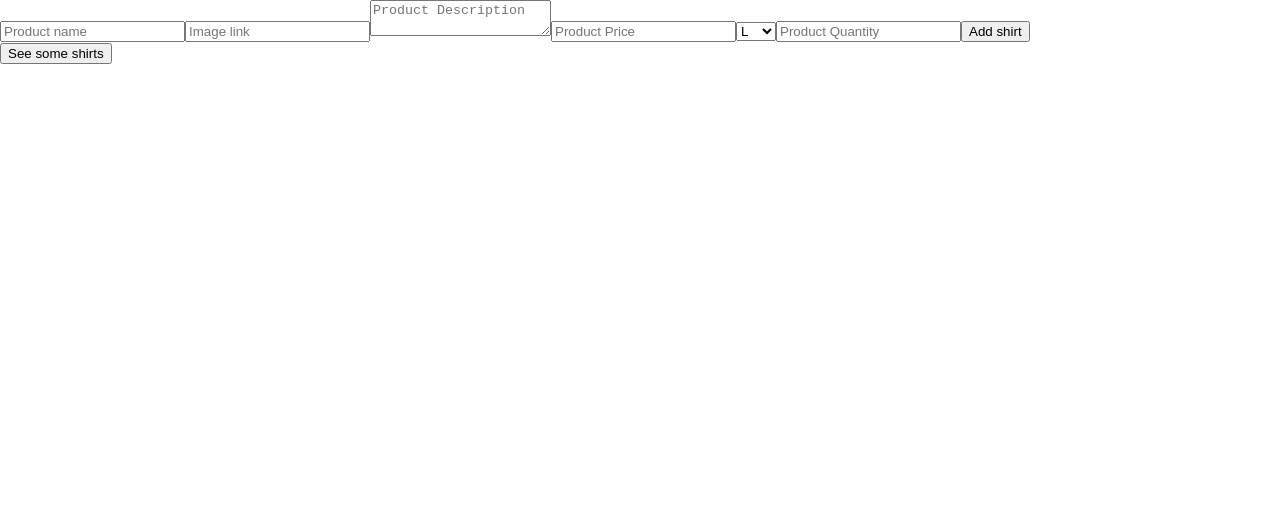
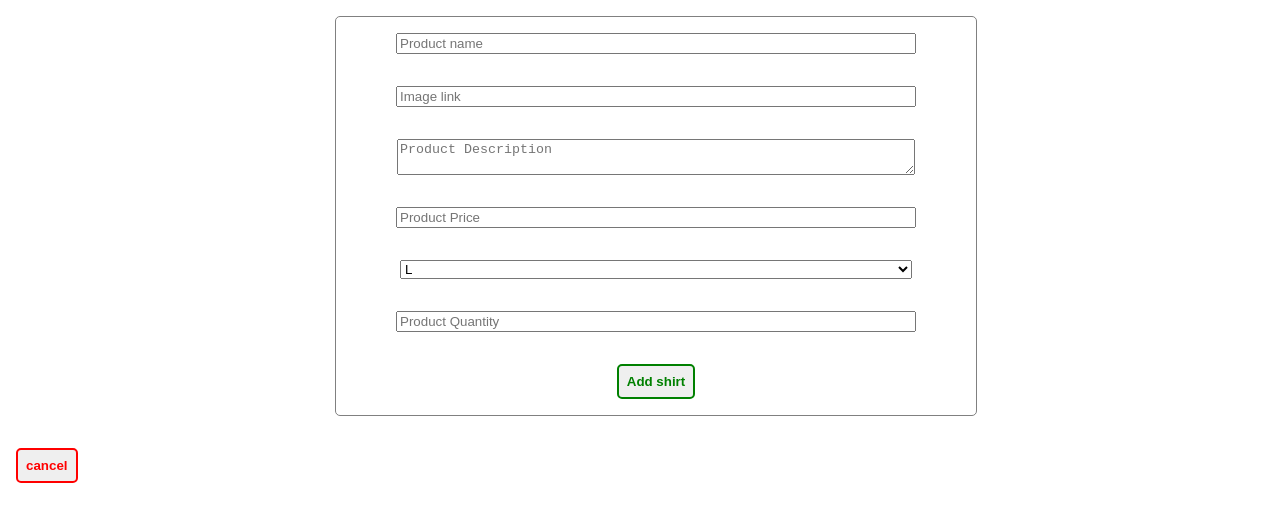
Before and after one commit to NeverSettels/Tshirt-Store, a React (Create React App) app: page / in a window 1280 px wide. Both pictures are taken after a click on the button "Add Shirt". Shown: the top 522 px of the page. Built offline with nearby package versions, Linux system fonts and the light colour scheme.

Commit message:
begun styling, beutified form and buttons

```diff
--- a/src/App.css
+++ b/src/App.css
@@ -36,3 +36,104 @@
     transform: rotate(360deg);
   }
 }
+.shirt-card{
+  width: 30vw;
+  border: solid gray 1px;
+  border-radius: 5px;
+  background: lavender;
+  margin: 1rem;
+  display: flex;
+  justify-content: center;
+  flex-flow: column;
+  align-items: center;
+  box-shadow: 5px 10px 8px #888888;
+}
+
+.shirt-card img{
+  max-width: 80%;
+}
+.shirt-card div{
+  padding: .5rem;
+}
+
+.shirt-container{
+  display: flex;
+  flex-flow: wrap row;
+  justify-content: space-evenly;
+  align-items: center;
+  align-content: space-between;
+}
+button{
+ padding: .5rem;
+ border-radius: 5px;
+ margin: 1rem;
+ font-weight: 700;
+}
+.add{
+  background-color: none;
+  border: solid 2px green;
+  color: green;
+  transition: all .5s linear;
+
+}
+.add:hover{
+ background-color: green;
+ color: white
+}
+.delete{
+  background-color: none;
+  border: solid 2px red;
+  color: red;
+  transition: all .5s linear;
+
+}
+.delete:hover{
+ background-color: red;
+ color: white
+}
+
+.buy{
+  background-color: none;
+  border: solid 2px rgb(62, 117, 218);
+  color: rgb(62, 117, 218);
+  transition: all .5s linear;
+
+}
+.buy:hover{
+ background-color: rgb(62, 117, 218);
+ color: white
+}
+.edit{
+  background-color: none;
+  border: solid 2px goldenrod;
+  color: goldenrod;
+  transition: all .5s linear;
+
+}
+.edit:hover{
+ background-color: goldenrod;
+ color: white
+}
+
+.shirt-form{
+  width: 50vw;
+  border: solid gray 1px;
+  border-radius: 5px;
+  display: flex;
+  flex-direction: column;
+  justify-content: space-evenly;
+  align-items: center;
+
+}
+
+.shirt-form input, select,textarea{
+  width: 80%;
+  margin: 1rem;
+
+}
+.form-container{
+  margin: 1rem;
+  width: 100%;
+  display: flex;
+  justify-content: center;
+}
--- a/src/components/NewShirt.js
+++ b/src/components/NewShirt.js
@@ -32,7 +32,8 @@ export default function NewShirt(props) {
       }, id);
   }
   return (
-    <form onSubmit={props.editing ? ((event) => handleShirtEdit(event, props.id)) : handleNewShirtform}>
+    <div className="form-container">
+      <form className="shirt-form" onSubmit={props.editing ? ((event) => handleShirtEdit(event, props.id)) : handleNewShirtform}>
         <input type="text" name="tshirt" placeholder="Product name" />
         <input type="url" name="img" placeholder="Image link" />
         <textarea type="text" name="desc" placeholder="Product Description" />
@@ -44,9 +45,10 @@ export default function NewShirt(props) {
           <option value="xs">XS</option>
         </select>
         <input type="number" name="quantity" placeholder="Product Quantity" />
-      {!props.editing ? <button type="submit">Add shirt</button> :
-        <button type="submit">edit</button>}
+        {!props.editing ? <button className="add" type="submit">Add shirt</button> :
+          <button className="edit" type="submit">edit</button>}
       </form>
+    </div>
   )
 }
 NewShirt.propTypes = {
--- a/src/components/ShirtControl.js
+++ b/src/components/ShirtControl.js
@@ -80,9 +80,10 @@ export default class ShirtControl extends Component {
     let buttonText = null; // new code
     if (this.state.formVisibleOnPage) {
       currentlyVisibleState = <NewShirt onNewShirtCreation={this.onNewShirtCreation} />
-      buttonText = "See some shirts"; // new code
+      buttonText = "cancel"; // new code
     } else if (this.state.editing) {
       currentlyVisibleState = <NewShirt handleEditingTicketInList={this.handleEditingTicketInList} editing={this.state.editing} id={this.state.editId} />
+      buttonText = "cancel";
     } else {
       currentlyVisibleState = <ShirtList shirtList={this.state.masterShirtList} buy={this.buy} stock={this.stock} handleDelete={this.handleDelete} handleEditClick={this.handleEditClick} />;
       buttonText = "Add Shirt"; // new code
@@ -90,7 +91,7 @@ export default class ShirtControl extends Component {
     return (
       <React.Fragment>
         {currentlyVisibleState}
-        <button onClick={this.handleClick}>{buttonText}</button>
+        <button className={this.state.editing || this.state.formVisibleOnPage ? "delete" : "add"} onClick={this.handleClick}>{buttonText}</button>
       </React.Fragment>
     );
   }
--- a/src/components/ShirtList.js
+++ b/src/components/ShirtList.js
@@ -3,25 +3,30 @@ import React from 'react'
 export default function ShirtList(props) {
   const { shirtList, buy, stock, handleDelete, handleEditClick } = props
   return (
-    <div>
+    <>
       <h1>Shirts! </h1>
+      <div className="shirt-container">
         {shirtList.length > 0 ? shirtList.map(shirt => (
           <div className="shirt-card" key={shirt.id}>
             <img src={shirt.img} alt={shirt.desc} />
+            <div>
               <h3>{shirt.tshirt}</h3>
               <p>{shirt.desc}</p>
               <h4>Cost: ${shirt.price}</h4>
               <h5>Stock: {shirt.quantity > 0 ? shirt.quantity : <strong>Out of stock</strong>}</h5>
-          <div className="buy">
-            {shirt.quantity > 0 ? <button onClick={() => buy(shirt.id)}>buy</button> : <button onClick={() => buy(shirt.id)} disabled>buy</button>}
             </div>
-          <button onClick={() => stock(shirt.id)}>Add Stock</button>
-          <button onClick={() => handleDelete(shirt.id)}>Delete</button>
-          <button onClick={() => handleEditClick(shirt.id)}>Edit</button>
+            <div className="buttons">
+              {shirt.quantity > 0 ? <button className="buy" onClick={() => buy(shirt.id)}>buy</button> : <button className="buy" onClick={() => buy(shirt.id)} disabled>buy</button>}
+
+              <button className="add" onClick={() => stock(shirt.id)}>Add Stock</button>
+              <button className="delete" onClick={() => handleDelete(shirt.id)}>Delete</button>
+              <button className="edit" onClick={() => handleEditClick(shirt.id)}>Edit</button>
+            </div>
           </div>
         )
         ) : <h2>No shirts yet!</h2>}
 
       </div>
+    </>
   )
 }
--- a/src/index.js
+++ b/src/index.js
@@ -1,6 +1,7 @@
 import React from 'react';
 import ReactDOM from 'react-dom';
 import './index.css';
+
 import App from './components/App';
 import * as serviceWorker from './serviceWorker';
 
```
Lines whose indentation alone changed are shown as unchanged.
